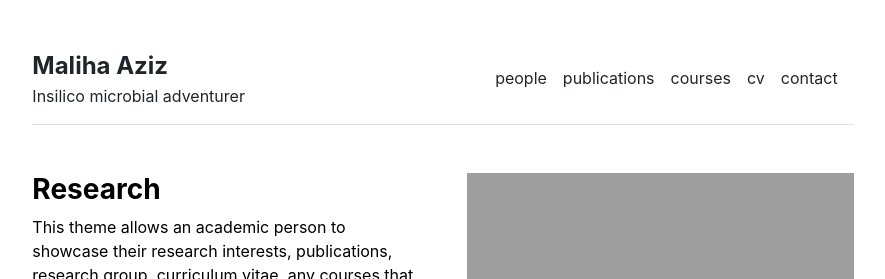
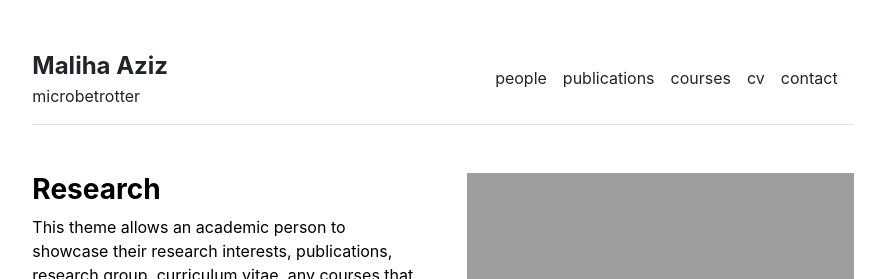
Before and after one commit to malihaaziz/malihaaziz.github.io, a Jekyll site: the page built from index.md, in a window 1280 px wide. Shown: the top 279 px of the page, without its empty margins (197-1082 px from the left). Built offline with Jekyll 4.4.1, drawn with Linux system fonts in a browser that asks for light colours.

Commit message:
Update _config.yml

```diff
--- a/_config.yml
+++ b/_config.yml
@@ -1,4 +1,4 @@
 url: "" # the base hostname & protocol for your site, e.g. http://example.com
 baseurl: "" # the subpath of your site, e.g. /blog
 title: "Maliha Aziz" # the name of your site, e.g. ACME Corp.
-description: "Insilico microbial adventurer"
+description: "microbetrotter"
```
